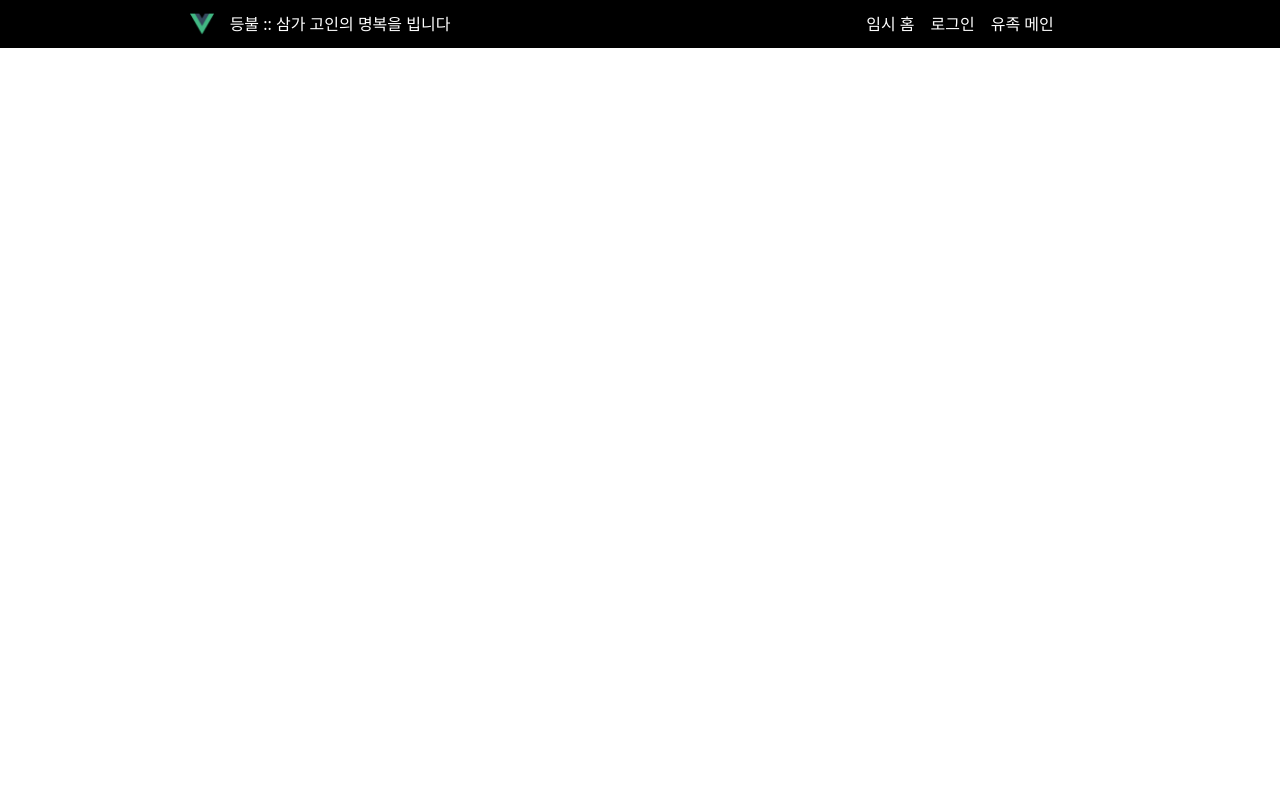
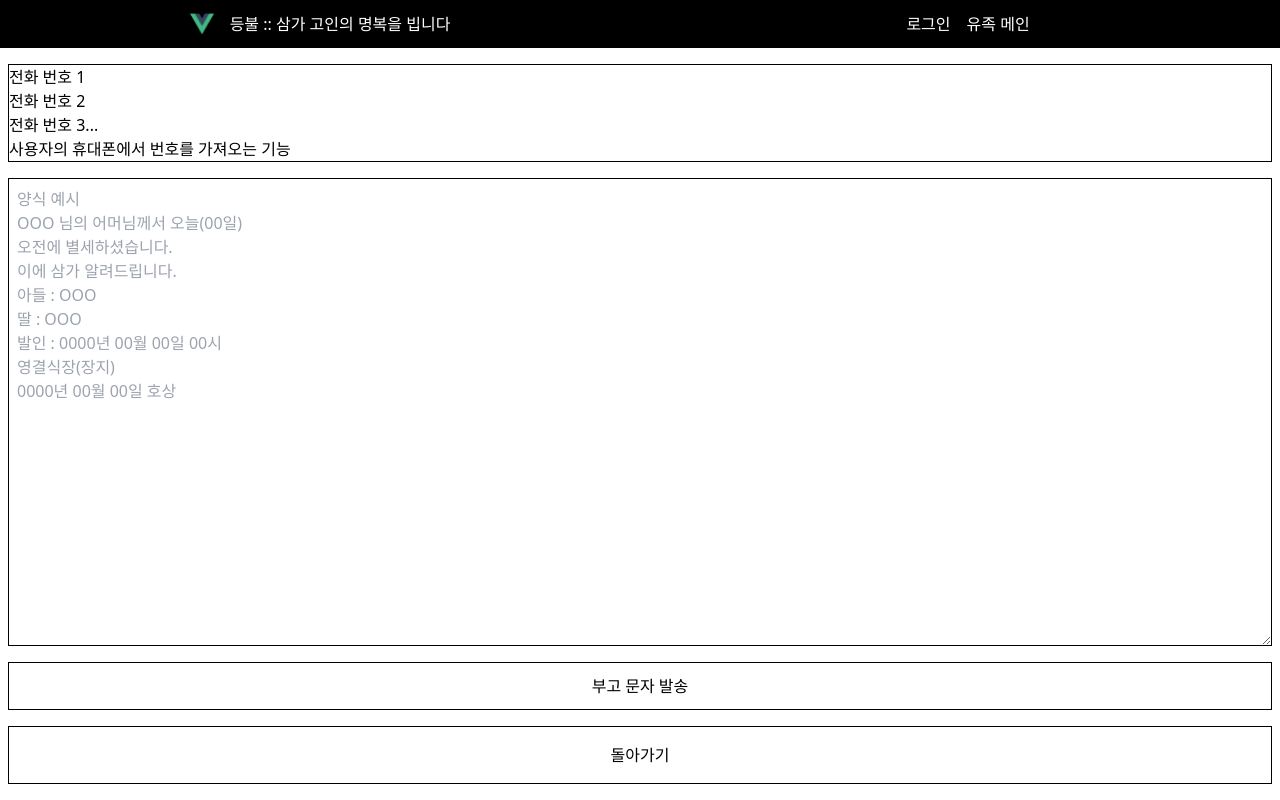
Before and after one commit to nwh1124/FMVue, a Vue app: page /usr/sendMsg in a window 1280 px wide. Built offline with nearby package versions, Linux system fonts and the light colour scheme.

Commit message:
프론트 엔드 기초 구성

```diff
--- a/src/App.vue
+++ b/src/App.vue
@@ -6,7 +6,6 @@
         <span class="ml-4">등불 :: 삼가 고인의 명복을 빕니다</span>
       </div>
       <div class="w-full h-12 bg-black text-white flex justify-center items-center">
-        <router-link to="/">임시 홈</router-link>
         <router-link class="ml-4" to="/usr/login">로그인</router-link>
         <router-link class="ml-4" to="/usr/main">유족 메인</router-link>
       </div>
--- a/src/pages/UsrCondolenceList.vue
+++ b/src/pages/UsrCondolenceListPage.vue
@@ -1,6 +1,6 @@
 <template>
     <div class="container mx-auto flex flex-col flex-grow h-full">
-        <div class="flex flex-col flex-grow my-2 mx-2 border-black">
+        <div class="flex flex-col flex-grow my-4 mx-2 border-black">
             <div class="pt-2 px-2 flex justify-between">
                 <span>조의문 리스트</span>
             </div>
@@ -18,16 +18,19 @@
                 <span class="block">리스팅</span>
                 <span class="block">리스팅</span>
                 <span class="block">리스팅</span>
-                <span class="block">리스팅</span>
-                <span class="block">리스팅</span>
-                <span class="block">리스팅</span>
             </div>
+
+            <div class="flex justify-center">
+                <span class="text-red-500 mr-1">1</span>
+                <span>2</span>
+            </div>
+
             <div class="flex pl-2 py-2">
                 <input type="text" class="flex flex-grow p-2 h-8 border-black" placeholder="조의문을 작성해주세요." />
                 <button class="px-2 mx-2 border-black">작성</button>
             </div>
         </div>
-        <div class="mx-2 mb-2 border-black">
+        <div class="mx-2 mb-4 border-black">
             <router-link to="/usr/main">
                 <div class="flex justify-center items-center py-4
                 ">돌아가기</div>
@@ -40,7 +43,7 @@
 import { defineComponent } from 'vue'
 
 export default defineComponent({
-    name: 'UsrCondolenceList'
+    name: 'UsrCondolenceListPage'
 })
 </script>
 
--- /dev/null
+++ b/src/pages/UsrFindMapPage.vue
@@ -0,0 +1,36 @@
+<template>
+    <div class="container mx-auto flex flex-col flex-grow h-full">
+        <div class="border-black mx-2 my-4 px-2 py-2 flex flex-col">
+          <span>000 장례식장</span>
+        </div>
+
+        <div class="border-black mx-2 mb-4 px-2 py-2 flex flex-col">
+          <span>주소</span>
+          <span>0000도 000시 00동 00읍 0-00번지</span>
+        </div>
+
+        <div class="border-black flex-grow mx-2 mb-4 flex justify-center items-center">
+          구글 지도?
+        </div>
+
+        <div class="mx-2 mb-4 border-black">
+            <router-link to="/usr/main">
+                <div class="flex justify-center items-center py-4">
+                  돌아가기
+                </div>
+            </router-link>
+        </div>
+    </div>
+</template>
+
+<script lang="ts">
+import { defineComponent } from 'vue'
+
+export default defineComponent({
+    name: 'UsrFindMapPage'
+})
+</script>
+
+<style>
+
+</style>
--- a/src/pages/UsrMainPage.vue
+++ b/src/pages/UsrMainPage.vue
@@ -18,7 +18,7 @@
         <div class="flex flex-col flex-grow mx-2 border-black">
             <div class="py-2 px-2 flex justify-between">
                 <span>조의문 리스트</span>
-                <router-link to="/usr/conList">
+                <router-link to="/usr/conList" class="hover:underline">
                     <span>조의문 전체보기</span>
                 </router-link>
             </div>
@@ -38,18 +38,20 @@
 
         <div class="flex px-2 py-4">
 
-            <div class="flex-grow border-black w-24 h-28
-            flex justify-center items-center">부고 문자 단체 발송</div>
+            <router-link to="/usr/sendMsg"
+            class="flex-grow border-black w-24 h-28 flex justify-center items-center">
+                부고 문자 단체 발송
+            </router-link>
 
+            <router-link to="/usr/sendConMoney"
+            class="flex-grow border-black mx-4 w-24 h-28 flex justify-center items-center">
+                부조금 보내기
+            </router-link>
 
-
-            <div class="flex-grow border-black w-24 h-28 mx-4
-            flex justify-center items-center">부조금 보내기</div>
-
-
-
-            <div class="flex-grow border-black w-24 h-28
-            flex justify-center items-center">장례식장 위치</div>
+            <router-link to="/usr/findMap"
+            class="flex-grow border-black w-24 h-28 flex justify-center items-center">
+                장례식장 위치
+            </router-link>
 
         </div>
 
--- /dev/null
+++ b/src/pages/UsrSendConMoneyPage.vue
@@ -0,0 +1,42 @@
+<template>
+    <div class="container mx-auto flex flex-col flex-grow h-full">
+        <div class="border-black mx-2 my-4 px-2 py-2 flex flex-col">
+          <span>고 000 님의 장례</span>
+          <span>상주 000 님의 계좌</span>
+        </div>
+
+        <div class="border-black mx-2 mb-4 px-2 py-2 flex flex-col">
+          <span>은행 : 00 은행</span>
+          <span>계좌번호 : 0000-00-0000</span>
+        </div>
+
+        <div class="border-black flex-grow mx-2 mb-4 flex justify-center items-center">
+          은행 결제 앱
+        </div>
+
+        <button class="h-12 mx-2 mb-4 border-black
+        flex justify-center items-center">
+          부조금 보내기[필요한가?]
+        </button>
+
+        <div class="mx-2 mb-4 border-black">
+            <router-link to="/usr/main">
+                <div class="flex justify-center items-center py-4">
+                  돌아가기
+                </div>
+            </router-link>
+        </div>
+    </div>
+</template>
+
+<script lang="ts">
+import { defineComponent } from 'vue'
+
+export default defineComponent({
+    name: 'UsrSendConMoneyPage'
+})
+</script>
+
+<style>
+
+</style>
--- /dev/null
+++ b/src/pages/UsrSendMsgPage.vue
@@ -0,0 +1,51 @@
+<template>
+    <div class="container mx-auto flex flex-col flex-grow h-full">
+        <div class="border-black mx-2 my-4">
+          <ul>
+            <li>전화 번호 1</li>
+            <li>전화 번호 2</li>
+            <li>전화 번호 3...</li>
+            <li>사용자의 휴대폰에서 번호를 가져오는 기능</li>
+          </ul>
+        </div>
+
+        <div class="mx-2 mb-4 flex-grow">
+          <textarea class="border-black w-full h-full px-2 py-2"
+            placeholder="양식 예시
+OOO 님의 어머님께서 오늘(00일)
+오전에 별세하셨습니다.
+이에 삼가 알려드립니다.
+아들 : OOO
+딸 : OOO
+발인 : 0000년 00월 00일 00시
+영결식장(장지)
+0000년 00월 00일 호상"
+          />
+        </div>
+
+        <button class="h-12 mx-2 mb-4 border-black
+        flex justify-center items-center">
+          부고 문자 발송
+        </button>
+
+        <div class="mx-2 mb-4 border-black">
+            <router-link to="/usr/main">
+                <div class="flex justify-center items-center py-4">
+                  돌아가기
+                </div>
+            </router-link>
+        </div>
+    </div>
+</template>
+
+<script lang="ts">
+import { defineComponent } from 'vue'
+
+export default defineComponent({
+    name: 'UsrSendMsgPage'
+})
+</script>
+
+<style>
+
+</style>
```
Also changed, not shown: src/main.ts (+16 -1 lines).
